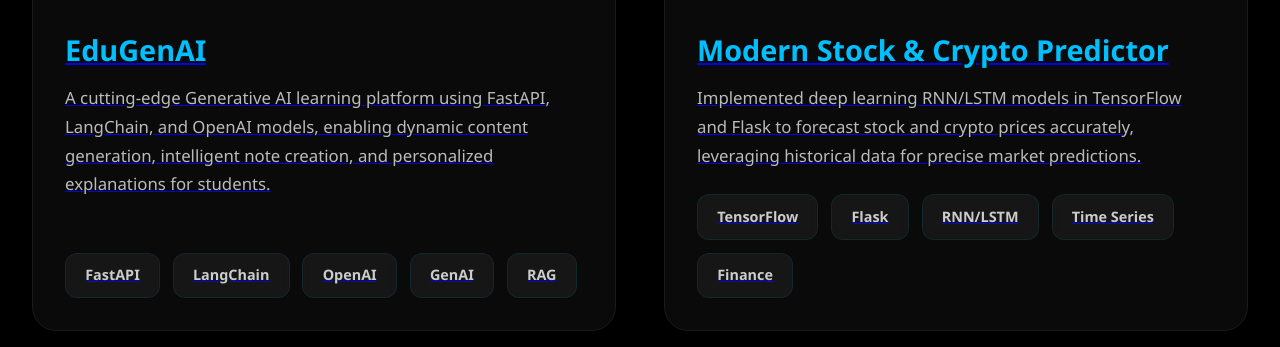
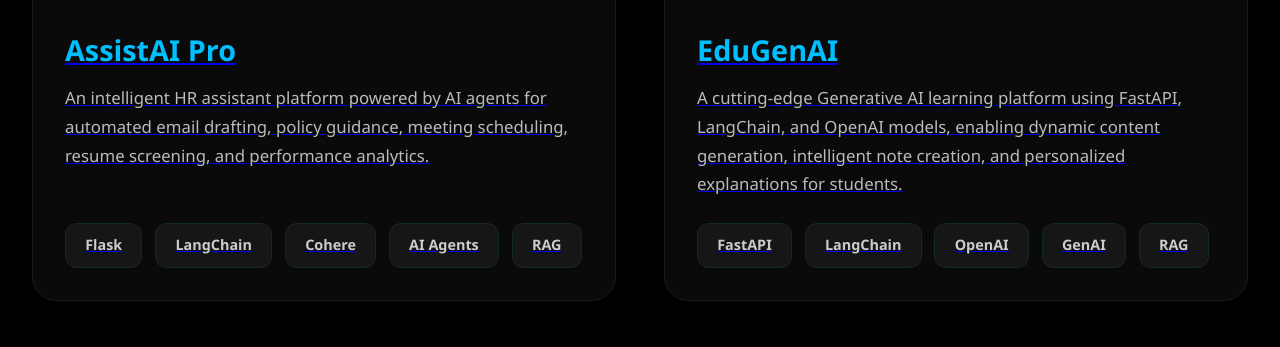
Before and after one commit to DhimaanDutta07/Profile, a Flask app: page /projects in a window 1280 px wide. Shown: the part 1393-1740 px from the top of the page. Run offline with Flask 3, Linux system fonts and the light colour scheme.

Commit message:
Update projects.html

```diff
--- a/templates/projects.html
+++ b/templates/projects.html
@@ -15,13 +15,7 @@
             --border: #1a1a1a;
             --glow: rgba(0, 191, 255, 0.4);
         }
-
-        * {
-            margin: 0;
-            padding: 0;
-            box-sizing: border-box;
-        }
-
+        * { margin: 0; padding: 0; box-sizing: border-box; }
         body {
             background: var(--bg);
             color: var(--text);
@@ -30,7 +24,6 @@
             cursor: none;
             line-height: 1.7;
         }
-
         .cursor {
             position: fixed;
             width: 22px;
@@ -49,8 +42,6 @@
             height: 70px;
             background: radial-gradient(circle, var(--primary) 10%, transparent 60%);
         }
-
-        /* NAVIGATION */
         nav {
             position: fixed;
             top: 0;
@@ -110,9 +101,7 @@
             transform: translateY(-4px);
             text-shadow: 0 0 15px var(--primary);
         }
-        nav a:hover::before {
-            width: 100%;
-        }
+        nav a:hover::before { width: 100%; }
         nav a::after {
             content: '';
             position: absolute;
@@ -126,10 +115,7 @@
             transition: all 0.9s ease;
             z-index: -1;
         }
-        nav a:hover::after {
-            width: 220px;
-            height: 220px;
-        }
+        nav a:hover::after { width: 220px; height: 220px; }
         .hamburger {
             display: none;
             flex-direction: column;
@@ -146,18 +132,9 @@
             transition: all 0.6s cubic-bezier(0.4, 0, 0.2, 1);
             box-shadow: 0 0 10px rgba(0, 191, 255, 0.5);
         }
-        .hamburger.active span:nth-child(1) {
-            transform: rotate(45deg) translate(10px, 10px);
-        }
-        .hamburger.active span:nth-child(2) {
-            opacity: 0;
-            transform: translateX(-40px);
-        }
-        .hamburger.active span:nth-child(3) {
-            transform: rotate(-45deg) translate(10px, -10px);
-        }
-
-        /* HERO SECTION */
+        .hamburger.active span:nth-child(1) { transform: rotate(45deg) translate(10px, 10px); }
+        .hamburger.active span:nth-child(2) { opacity: 0; transform: translateX(-40px); }
+        .hamburger.active span:nth-child(3) { transform: rotate(-45deg) translate(10px, -10px); }
         .hero {
             height: 100vh;
             display: flex;
@@ -180,10 +157,7 @@
             filter: blur(2px);
             z-index: 0;
         }
-        .hero-content {
-            position: relative;
-            z-index: 1;
-        }
+        .hero-content { position: relative; z-index: 1; }
         .hero h1 {
             font-size: 6.5rem;
             font-weight: 900;
@@ -207,8 +181,6 @@
             animation: fadeIn 2s ease-out 1s forwards;
             opacity: 0;
         }
-
-        /* PROJECTS SECTION */
         .projects-section {
             padding: 8rem 2rem 6rem;
             max-width: 1600px;
@@ -241,15 +213,12 @@
             transform: translateX(-50%);
             box-shadow: 0 0 20px var(--glow);
         }
-
-        /* PROJECT GRID */
         .projects-grid {
             display: grid;
             grid-template-columns: repeat(auto-fit, minmax(420px, 1fr));
             gap: 3rem;
             padding: 2rem 0;
         }
-
         .project-card {
             background: var(--card-bg);
             border: 1.5px solid var(--border);
@@ -272,31 +241,15 @@
             transition: opacity 0.6s;
             z-index: 0;
         }
-        .project-card:hover::before {
-            opacity: 1;
-        }
+        .project-card:hover::before { opacity: 1; }
         .project-card:hover {
             border: 1.5px solid var(--primary);
             box-shadow: 0 0 50px var(--glow);
             transform: translateY(-15px) scale(1.03);
         }
-
-        .project-image-container {
-            position: relative;
-            height: 280px;
-            overflow: hidden;
-        }
-        .project-image {
-            width: 100%;
-            height: 100%;
-            object-fit: cover;
-            transition: transform 0.8s ease;
-        }
-        .project-card:hover .project-image {
-            transform: scale(1.15);
-            filter: brightness(1.15) contrast(1.1);
-        }
-
+        .project-image-container { position: relative; height: 280px; overflow: hidden; }
+        .project-image { width: 100%; height: 100%; object-fit: cover; transition: transform 0.8s ease; }
+        .project-card:hover .project-image { transform: scale(1.15); filter: brightness(1.15) contrast(1.1); }
         .project-overlay {
             position: absolute;
             top: 0; left: 0;
@@ -309,9 +262,7 @@
             transition: opacity 0.4s ease;
             backdrop-filter: blur(2px);
         }
-        .project-card:hover .project-overlay {
-            opacity: 1;
-        }
+        .project-card:hover .project-overlay { opacity: 1; }
         .project-overlay span {
             font-size: 1.4rem;
             font-weight: 700;
@@ -320,7 +271,6 @@
             letter-spacing: 2px;
             text-shadow: 0 0 15px var(--primary);
         }
-
         .project-content {
             padding: 2rem;
             flex-grow: 1;
@@ -337,22 +287,9 @@
             transition: all 0.4s;
             line-height: 1.3;
         }
-        .project-card:hover .project-header {
-            color: #ffffff;
-            text-shadow: 0 0 15px var(--primary);
-        }
-        .project-desc {
-            color: var(--text-muted);
-            font-size: 1.05rem;
-            margin-bottom: 1.5rem;
-            flex-grow: 1;
-        }
-        .project-tech {
-            display: flex;
-            flex-wrap: wrap;
-            gap: 0.8rem;
-            margin-top: auto;
-        }
+        .project-card:hover .project-header { color: #ffffff; text-shadow: 0 0 15px var(--primary); }
+        .project-desc { color: var(--text-muted); font-size: 1.05rem; margin-bottom: 1.5rem; flex-grow: 1; }
+        .project-tech { display: flex; flex-wrap: wrap; gap: 0.8rem; margin-top: auto; }
         .tech-tag {
             background: rgba(26, 26, 26, 0.8);
             padding: 0.6rem 1.2rem;
@@ -370,8 +307,6 @@
             transform: translateY(-2px) scale(1.05);
             box-shadow: 0 0 15px var(--glow);
         }
-
-        /* PARTICLES */
         #particles {
             position: fixed;
             top: 0;
@@ -381,8 +316,6 @@
             pointer-events: none;
             z-index: -1;
         }
-
-        /* RESPONSIVE */
         @media (max-width: 768px) {
             .hamburger { display: flex; }
             nav ul {
@@ -407,50 +340,52 @@
             .project-image-container { height: 220px; }
             .project-header { font-size: 1.6rem; }
         }
-
-        @keyframes fadeIn {
-            to { opacity: 1; }
-        }
+        @keyframes fadeIn { to { opacity: 1; } }
     </style>
 </head>
 <body>
 <div class="cursor"></div>
-
 <nav id="navbar">
     <div class="nav-container">
         <ul id="nav-links">
-                <li><a  href="/" class="nav-link">Home</a></li>
-                <li><a  href="/projects" class="nav-link">Projects</a></li>
-                <li><a  href="/about" class="nav-link">About</a></li>
+            <li><a href="/" class="nav-link">Home</a></li>
+            <li><a href="/projects" class="nav-link">Projects</a></li>
+            <li><a href="/about" class="nav-link">About</a></li>
         </ul>
-            <div class="hamburger" id="hamburger">
-                <span></span>
-                <span></span>
-                <span></span>
-            </div>
+        <div class="hamburger" id="hamburger"><span></span><span></span><span></span></div>
     </div>
 </nav>
-
 <canvas id="particles"></canvas>
-
 <section class="hero">
     <div class="hero-content">
         <h1>My Projects</h1>
         <p>AI-Powered Innovations That Push Boundaries</p>
     </div>
 </section>
-
 <section class="projects-section">
     <h2 class="section-header">Featured Projects</h2>
     <div class="projects-grid">
-
-
+        <a href="https://github.com/DhimaanDutta07/AssistAiPro" target="_blank" class="project-card">
+            <div class="project-image-container">
+                <img src="https://images.unsplash.com/photo-1677442136019-21780ecad995?ixlib=rb-4.0.3&auto=format&fit=crop&w=1000&q=80" alt="AssistAI Pro" class="project-image">
+                <div class="project-overlay"><span>View Project</span></div>
+            </div>
+            <div class="project-content">
+                <h3 class="project-header">AssistAI Pro</h3>
+                <p class="project-desc">An intelligent HR assistant platform powered by AI agents for automated email drafting, policy guidance, meeting scheduling, resume screening, and performance analytics.</p>
+                <div class="project-tech">
+                    <span class="tech-tag">Flask</span>
+                    <span class="tech-tag">LangChain</span>
+                    <span class="tech-tag">Cohere</span>
+                    <span class="tech-tag">AI Agents</span>
+                    <span class="tech-tag">RAG</span>
+                </div>
+            </div>
+        </a>
         <a href="https://edugenai-1.onrender.com/" target="_blank" class="project-card">
             <div class="project-image-container">
-                    <img src="https://images.unsplash.com/photo-1551288049-bebda4e38f71?ixlib=rb-4.0.3&auto=format&fit=crop&w=1000&q=80" alt="EduGenAI - AI Learning Platform" class="project-image">
-                    <div class="project-overlay">
-                        <span>View Project</span>
-                    </div>
+                <img src="https://images.unsplash.com/photo-1551288049-bebda4e38f71?ixlib=rb-4.0.3&auto=format&fit=crop&w=1000&q=80" alt="EduGenAI" class="project-image">
+                <div class="project-overlay"><span>View Project</span></div>
             </div>
             <div class="project-content">
                 <h3 class="project-header">EduGenAI</h3>
@@ -464,14 +399,10 @@
                 </div>
             </div>
         </a>
-
-            <!-- Stock & Crypto Predictor -->
         <a href="https://github.com/DhimaanDutta07/CryptoProject" target="_blank" class="project-card">
             <div class="project-image-container">
                 <img src="https://images.pexels.com/photos/31650949/pexels-photo-31650949.jpeg?auto=compress&cs=tinysrgb&w=1260&h=750&dpr=1" alt="Stock & Crypto Predictor" class="project-image">
-                    <div class="project-overlay">
-                        <span>View Project</span>
-                    </div>
+                <div class="project-overlay"><span>View Project</span></div>
             </div>
             <div class="project-content">
                 <h3 class="project-header">Modern Stock & Crypto Predictor</h3>
@@ -485,14 +416,10 @@
                 </div>
             </div>
         </a>
-
-            <!-- Job Recommendation System -->
         <a href="https://github.com/DhimaanDutta07/Job-Recommendation-System" target="_blank" class="project-card">
             <div class="project-image-container">
                 <img src="https://images.unsplash.com/photo-1555949963-aa79dcee981c?ixlib=rb-4.0.3&auto=format&fit=crop&w=1000&q=80" alt="Job Recommendation System" class="project-image">
-                    <div class="project-overlay">
-                        <span>View Project</span>
-                    </div>
+                <div class="project-overlay"><span>View Project</span></div>
             </div>
             <div class="project-content">
                 <h3 class="project-header">Job Recommendation System</h3>
@@ -506,14 +433,11 @@
                 </div>
             </div>
         </a>
-
     </div>
 </section>
-
 <script>
-        // Custom Cursor
 const cursor = document.querySelector('.cursor');
-        document.addEventListener('mousemove', (e) => {
+document.addEventListener('mousemove', e => {
     cursor.style.left = e.clientX + 'px';
     cursor.style.top = e.clientY + 'px';
 });
@@ -521,103 +445,17 @@
     el.addEventListener('mouseenter', () => cursor.classList.add('hover'));
     el.addEventListener('mouseleave', () => cursor.classList.remove('hover'));
 });
-
-        // Navbar Scroll
 const navbar = document.getElementById('navbar');
 window.addEventListener('scroll', () => {
-            if (window.scrollY > 50) {
-                navbar.classList.add('scrolled');
-            } else {
-                navbar.classList.remove('scrolled');
-            }
+    if (window.scrollY > 80) navbar.classList.add('scrolled');
+    else navbar.classList.remove('scrolled');
 });
-
-        // Hamburger
 const hamburger = document.getElementById('hamburger');
 const navLinks = document.getElementById('nav-links');
 hamburger.addEventListener('click', () => {
     hamburger.classList.toggle('active');
     navLinks.classList.toggle('active');
 });
-
-        // Particles
-        const canvas = document.getElementById('particles');
-        const ctx = canvas.getContext('2d');
-        canvas.width = window.innerWidth;
-        canvas.height = window.innerHeight;
-        let particles = [];
-        class Particle {
-            constructor() {
-                this.x = Math.random() * canvas.width;
-                this.y = Math.random() * canvas.height;
-                this.size = Math.random() * 2 + 0.5;
-                this.speedX = Math.random() * 0.8 - 0.4;
-                this.speedY = Math.random() * 0.8 - 0.4;
-                this.hue = 200;
-            }
-            update() {
-                this.x += this.speedX; this.y += this.speedY;
-                if (this.x > canvas.width || this.x < 0) this.speedX *= -1;
-                if (this.y > canvas.height || this.y < 0) this.speedY *= -1;
-                this.hue = (this.hue + 1.5) % 360;
-            }
-            draw() {
-                ctx.fillStyle = `hsla(${this.hue}, 100%, 70%, 0.2)`;
-                ctx.beginPath(); ctx.arc(this.x, this.y, this.size, 0, Math.PI * 2); ctx.fill();
-            }
-        }
-        for (let i = 0; i < 250; i++) particles.push(new Particle());
-        function animate() {
-            ctx.fillStyle = 'rgba(0, 0, 0, 0.06)';
-            ctx.fillRect(0, 0, canvas.width, canvas.height);
-            particles.forEach(p => { p.update(); p.draw(); });
-            requestAnimationFrame(animate);
-        }
-        animate();
-        window.addEventListener('resize', () => {
-            canvas.width = window.innerWidth; canvas.height = window.innerHeight;
-        });
-
-        // Scroll Animations
-        const observer = new IntersectionObserver((entries) => {
-            entries.forEach(entry => {
-                if (entry.isIntersecting) {
-                    entry.target.style.opacity = '1';
-                    entry.target.style.transform = 'translateY(0)';
-                }
-            });
-        }, { threshold: 0.15 });
-        document.querySelectorAll('.project-card').forEach((card, i) => {
-            card.style.opacity = '0';
-            card.style.transform = 'translateY(40px)';
-            card.style.transition = `all 0.8s ease-out ${i * 0.15}s`;
-            observer.observe(card);
-        });
-
-        // Click Ripple
-        document.querySelectorAll('.project-card').forEach(card => {
-            card.addEventListener('click', (e) => {
-                const rect = card.getBoundingClientRect();
-                const x = e.clientX - rect.left;
-                const y = e.clientY - rect.top;
-                const ripple = document.createElement('div');
-                ripple.style.position = 'absolute';
-                ripple.style.width = '120px';
-                ripple.style.height = '120px';
-                ripple.style.background = 'radial-gradient(circle, #00bfff 0%, transparent 70%)';
-                ripple.style.borderRadius = '50%';
-                ripple.style.left = x - 60 + 'px';
-                ripple.style.top = y - 60 + 'px';
-                ripple.style.transform = 'scale(0)';
-                ripple.style.transition = 'transform 0.7s ease-out, opacity 0.7s';
-                card.appendChild(ripple);
-                setTimeout(() => {
-                    ripple.style.transform = 'scale(3)';
-                    ripple.style.opacity = '0';
-                }, 10);
-                setTimeout(() => ripple.remove(), 700);
-            });
-        });
 </script>
 </body>
 </html>
```
Lines whose indentation alone changed are shown as unchanged.
